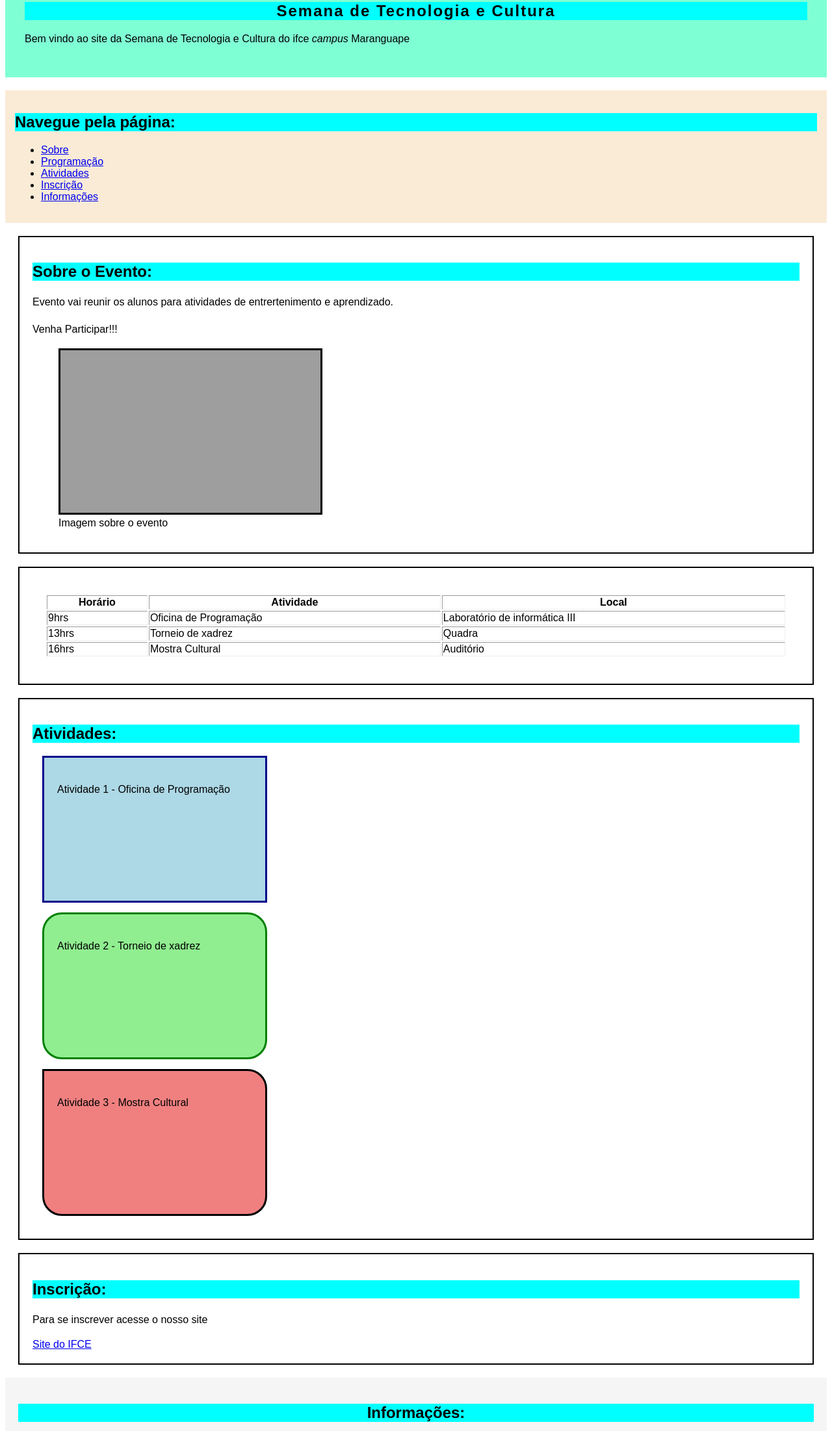
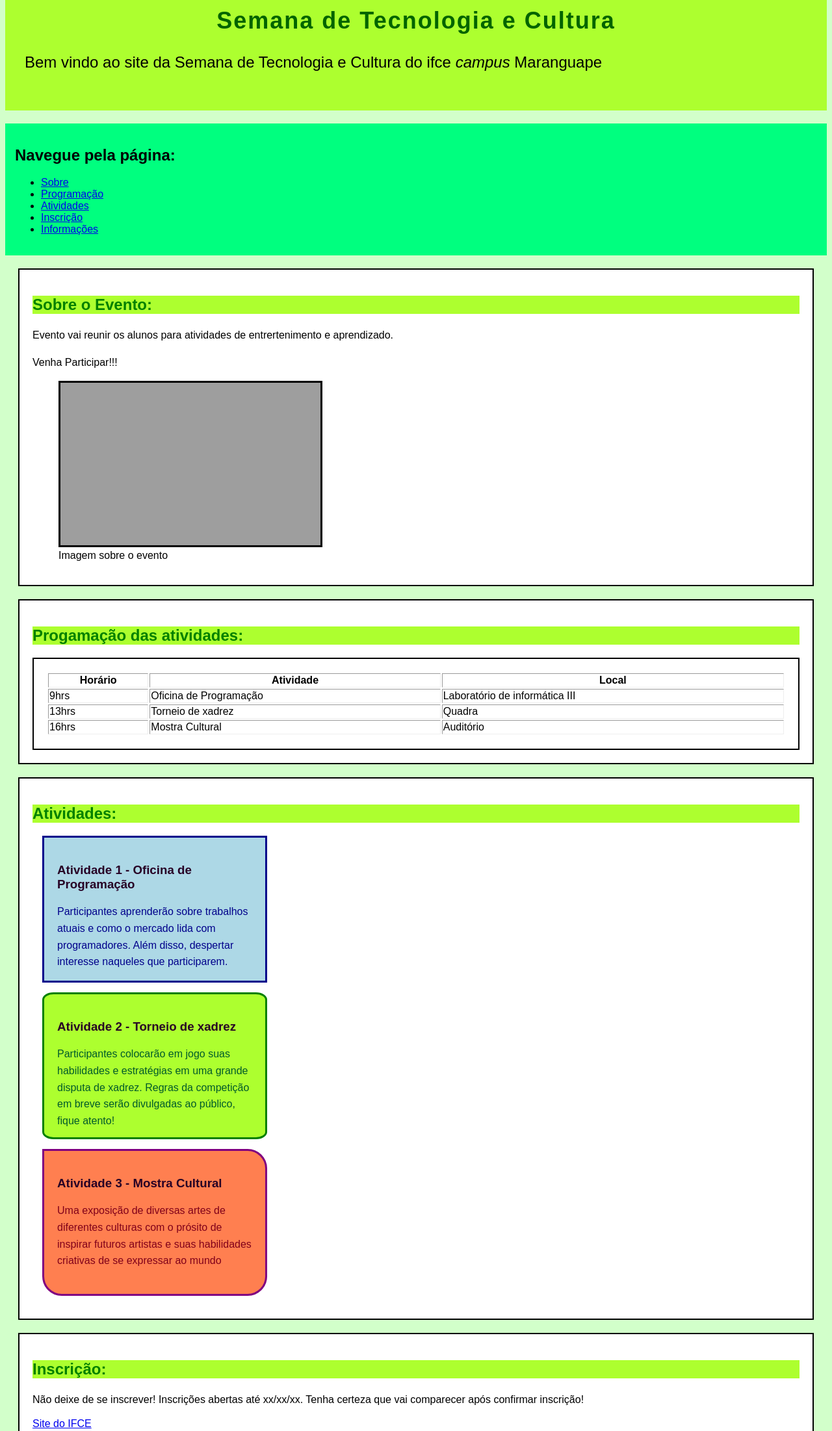
Before and after one commit to DaviCardoso07/semana_de_tecnologia-WEB-l, a plain HTML site: page index.html in a window 1280 px wide. Shown: the part 51-2253 px from the top of the page at 65% size. Drawn offline with Linux system fonts and the light colour scheme; grey boxes are pictures that could not be loaded.

Commit message:
Update index.html

```diff
--- a/index.html
+++ b/index.html
@@ -1,32 +1,72 @@
 <!DOCTYPE html>
 
 <!-- CSS3 - Semana de Tecnologia e Cultura -->
+<!-- Davi e Arthur - um fez isso e outro aquilo -->
 
 <html>
     <head>
-        <title>Css-3-Semana-de-Tecnologia-e-Cultura</title>
+        <title>Semana De Tecnologia e Cultura</title>
 
         <!-- Estilizar a página com CSS interno -->
         <style>
-            body {
-                font-family: Arial, sans-serif;
+
+            .TitulosSecoes {
+                color:green;
+                background-color:greenyellow;
             }
-            p {
-                font-size: 16px;
-                line-height: 1.6;
+            .TituloAtv {
+                color:rgb(39, 0, 37) ;
+                font-weight: bold;
             }
-            a:hover {
-                color: rgb(227, 20, 20);
+            .CaixaAtividade {
+                width: 300px;
+                height: 180px;
+                padding: 20px;
+                margin: 15px;
+                border: solid 3px;
             }
-            header {
-                background-color: aquamarine;
+            .Subtitulos {
+                font-size: 24px;
+            }
+
+            #TituloPrincipal {
+                color:darkgreen;
+                font-size: 36px;
+                text-align: center;
+                letter-spacing: 2px;
+            }
+            #Sobre {
+                text-align: justify;
+            }
+            #AtividadeA {
+                background-color: lightblue;
+                border: solid darkblue;
+                border-radius: 0%;
+                color: darkblue;
+            }
+            #AtividadeB {
+                background-color: greenyellow;
+                border: solid green;
+                border-radius: 5%;
+                color: rgb(0, 90, 43);
+            }
+            #AtividadeC {
+                background-color: coral;
+                border: solid purple;
+                border-radius: 30px;
+                border-top-left-radius: 0px;
+                color: rgb(128, 0, 26);
+            }
+            #Cabecalho {
+                background-color: greenyellow;
                 padding: 30px;
                 margin-bottom: 20px;
             }
-            nav {
-                background-color: antiquewhite;
+            #Navegacao {
+                background-color:springgreen;
                 padding: 15px;
             }
+
             section {
                 background-color: white;
                 padding: 20px;
@@ -40,69 +80,41 @@
             }
             table {
                 width: 100%;
-                border: 2px;
+                border: solid 2px;
                 padding: 20px;
             }
             footer {
-                background-color: #F5F5F5;
+                background-color:turquoise;
                 padding: 20px;
                 text-align: center;
             }
-            .box{
-                width: 300px;
-                height: 180px;
-                padding: 20px;
-                margin: 15px;
-                border: solid 3px;
+            html {
+                font-family: Arial, Helvetica, sans-serif;
             }
-            .box1{
-                background-color: lightblue;
-                border-color: darkblue;
-                border-radius: 0px;
+            p {
+                font-size: 16px;
+                line-height: 1.6;
             }
-            .box2{
-                background-color: lightgreen;
-                border-color: green;
-                border-radius: 30px;
+            a:hover {
+                color: red;
             }
-            .box3{
-                background-color: lightcoral;
-                border-color: 5px, purple;
-                border-radius: 30px;
-                border-top-left-radius: 0px;
+            body {
+                background-color:rgb(210, 255, 202);
+            }
 
-            }
-            .sec_sobre{
-                text-align: justify;
-            }
-            .subtitulos {
-                font-size: 24px;
-            }
-            #titulop{
-                font-size: 24px;
-                text-align: center;
-                letter-spacing: 2px;
-            }
-            .titulos {
-                background-color:aqua;
-                color: black;
-            }
-            .titulosatvs {
-                font-weight: bolder;
-            }
         </style>
     </head>
 
     <body>
         <!-- Cabeçalho -->
-        <header>
-            <h1 class="titulos" id="titulop">Semana de Tecnologia e Cultura</h1>
-            <p>Bem vindo ao site da Semana de Tecnologia e Cultura do ifce <i>campus</i> Maranguape </p>
+        <header id="Cabecalho">
+            <h1 id="TituloPrincipal" >Semana de Tecnologia e Cultura</h1>
+            <p class="Subtitulos">Bem vindo ao site da Semana de Tecnologia e Cultura do ifce <i>campus</i> Maranguape </p>
         </header>
 
         <!-- Menu de Navegação -->
-        <nav>
-            <h2 class="titulos subtitulos">Navegue pela página:</h2>
+        <nav id="Navegacao">
+            <h2 id="TituloNav">Navegue pela página:</h2>
             <ul>
                 <li><a href="#Sobre">Sobre</a></li>
                 <li><a href="#Programacao">Programação</a></li>
@@ -114,18 +126,18 @@
 
         <!-- Seção Sobre -->
         <section id="Sobre">
-            <h2 class="titulos subtitulos">Sobre o Evento:</h2>
-            <p class="sec_sobre">Evento vai reunir os alunos para atividades de entrertenimento e aprendizado.</p>
-            <p class="sec_sobre">Venha Participar!!!</p>
+            <h2 class="TitulosSecoes">Sobre o Evento:</h2>
+            <p >Evento vai reunir os alunos para atividades de entrertenimento e aprendizado.</p>
+            <p >Venha Participar!!!</p>
             <figure>
-                <img src="https://encrypted-tbn0.gstatic.com/images?q=tbn:ANd9GcRcgs9TWtuvrSxBdV5JekaeWTrT0xyem_4WYeaiVBvxzw&s" alt="imgteste" height="100">
+                <img src="https://encrypted-tbn0.gstatic.com/images?q=tbn:ANd9GcSgSbnkbnXVGcUzhJjKgenOQcW4gZRCXW7RkOpl9edutg&s=10" alt="imgteste" height="100">
                 <figcaption>Imagem sobre o evento</figcaption>
             </figure>
         </section>
 
         <!-- SEÇÃO PROGRAMAÇÃO -->
         <section id="Programacao">
-
+            <h2 class="TitulosSecoes">Progamação das atividades:</h2>
             <table border="1">
                 <thead>
                     <tr>
@@ -161,22 +173,25 @@
 
         <!-- Seção Atividades com divs -->
         <section id="Atividades">
-            <h2 class="titulos subtitulos">Atividades:</h2>
-            <div class="box box1">
-                <p class="tituloatvs">Atividade 1 - Oficina de Programação</p>
+            <h2 class="TitulosSecoes">Atividades:</h2>
+            <div id="AtividadeA" class="CaixaAtividade">
+                <h3 class="TituloAtv">Atividade 1 - Oficina de Programação</h3>
+                <p>Participantes aprenderão sobre trabalhos atuais e como o mercado lida com programadores. Além disso, despertar interesse naqueles que participarem.</p>
             </div>
-            <div class="box box2">
-                <p class="tituloatvs">Atividade 2 - Torneio de xadrez</p>
+            <div id="AtividadeB" class="CaixaAtividade">
+                <h3 class="TituloAtv">Atividade 2 - Torneio de xadrez</h3>
+                <p>Participantes colocarão em jogo suas habilidades e estratégias em uma grande disputa de xadrez. Regras da competição em breve serão divulgadas ao público, fique atento!</p>
             </div>
-            <div class="box box3">
-                <p class="tituloatvs">Atividade 3 - Mostra Cultural</p>
+            <div id="AtividadeC" class="CaixaAtividade">
+                <h3 class="TituloAtv">Atividade 3 - Mostra Cultural</h3>
+                <p>Uma exposição de diversas artes de diferentes culturas com o prósito de inspirar futuros artistas e suas habilidades criativas de se expressar ao mundo</p>
             </div>
         </section>
 
-        <!-- Seção Incrições -->
+        <!-- Seção Inscrições -->
         <section id="Inscricoes">
-            <h2 class="titulos subtitulos">Inscrição:</h2>
-            <p>Para se inscrever acesse o nosso site</p>
+            <h2 class="TitulosSecoes">Inscrição:</h2>
+            <p>Não deixe de se inscrever! Inscrições abertas até xx/xx/xx. Tenha certeza que vai comparecer após confirmar inscrição!</p>
             <a href="https://portal.ifce.edu.br/campus/maranguape/">Site do IFCE</a>
         </section>
 
@@ -184,8 +199,8 @@
 
     <!-- Rodapé com informações legais -->
     <footer id="Rodape">
-        <h2 class="titulos subtitulos">Informações: </h2>
-        <p>Para mais informações acesse o nosso <a href="https://www.instagram.com/ifcemaranguape/">instagram</a></p>
+        <h2 class="TitulosSecoes">Informações: </h2>
+        <p>Gostou? Quer saber futuros eventos do IFCE? acesse nosso <a href="https://www.instagram.com/ifcemaranguape/">instagram</a> para ficar ligado nas próximas novidades/eventos</p>
     </footer>
 
 </html>
```
